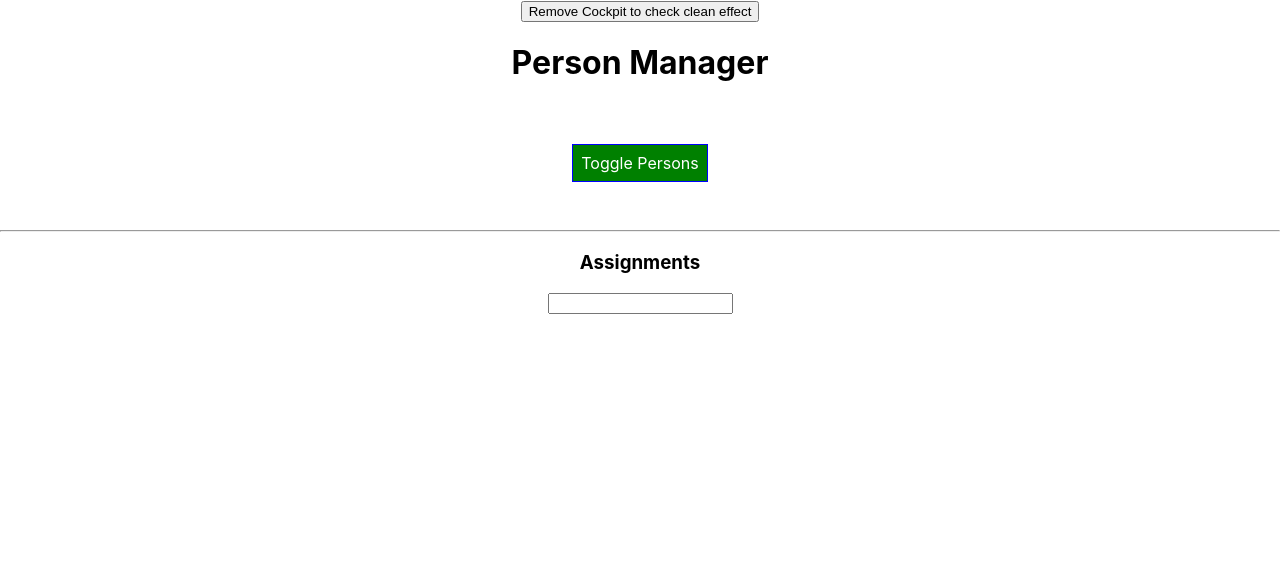
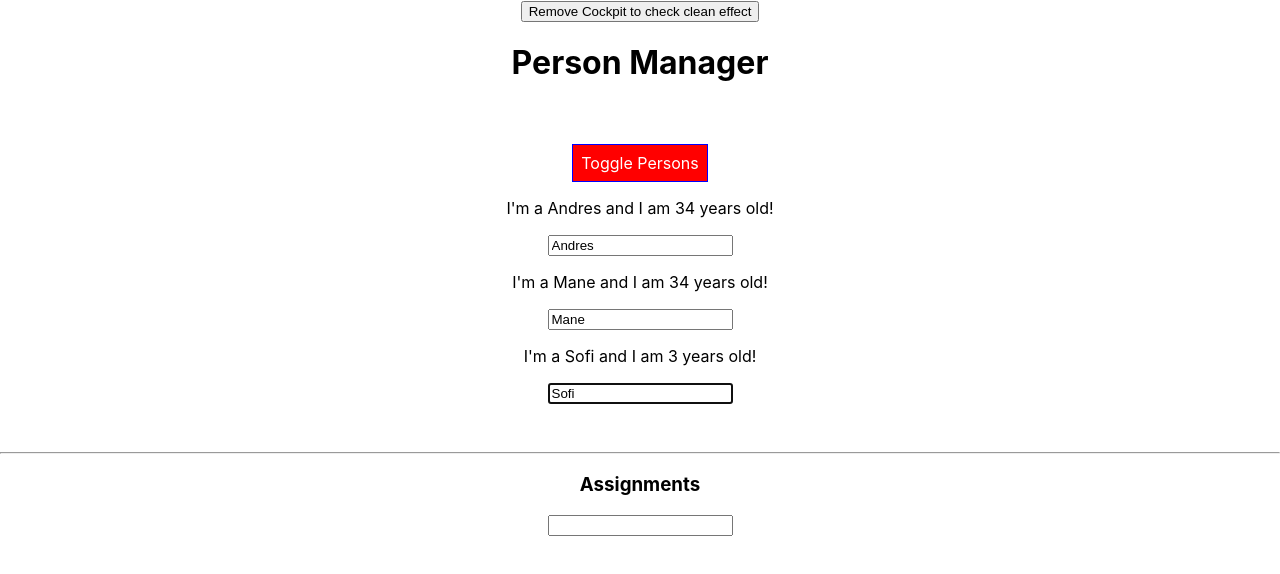
Before and after one commit to andrescanales/react-guide, a React (Create React App) app: page / in a window 1280 px wide. Shown: the top 574 px of the page. Built offline with nearby package versions, Linux system fonts and the light colour scheme.

Commit message:
Using Refs in functional components with hooks

```diff
--- a/src/components/Cockpit/Cockpit.js
+++ b/src/components/Cockpit/Cockpit.js
@@ -1,4 +1,4 @@
-import React, { useEffect } from "react"
+import React, { useEffect, useRef } from "react"
 // useEffect is a React Hook that lets you perform
 // side effects in function components
 
@@ -37,6 +37,16 @@ const Cockpit = (props) => {
     }
   })
 
+  // useRef is another React Hook that will help us to replicate
+  // refs functionality we use in class based components.
+  const toggleBtnRef = useRef(null);
+
+  // Then we apply the action we want to do to our ref ideally
+  // in another useEffect() so it happens after renders:
+  useEffect(() => {
+    toggleBtnRef.current.click();
+  },[]);
+
   const style = {
     backgroundColor: 'green',
     color: 'white',
@@ -55,6 +65,7 @@ const Cockpit = (props) => {
       <h1>{props.title}</h1>
       <br/><br/>
       <button
+        ref={toggleBtnRef}
         style={style}
         onClick={props.clicked}>
         Toggle Persons
```
